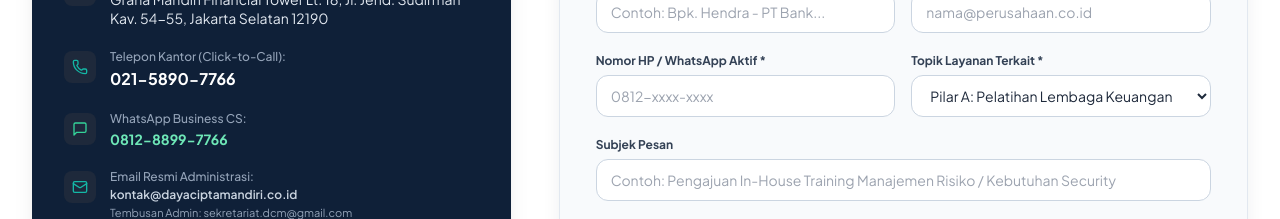
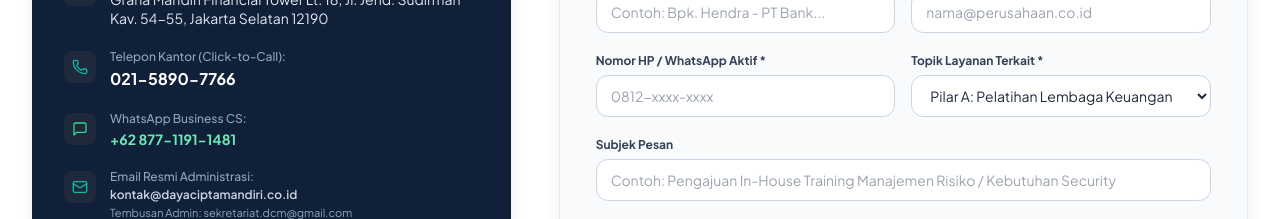
Before and after one commit to astridriyandani99/dc, a React (Vite) app: page / in a window 1280 px wide. Shown: the part 6700-6919 px from the top of the page. Built offline with nearby package versions, Linux system fonts and the light colour scheme.

Commit message:
chore: update official WhatsApp number to +62 877-1191-1481

```diff
--- a/src/data/companyProfile.js
+++ b/src/data/companyProfile.js
@@ -5,8 +5,8 @@ export const companyProfile = {
   description: "Mitra strategis terpercaya institusi perbankan, industri jasa keuangan, dan korporasi di Indonesia. Menghadirkan solusi terpadu pengembangan kapasitas human capital, alih daya tenaga kerja profesional, serta pendampingan hukum dan restrukturisasi berintegritas tinggi.",
   phone: "021-5890-7766",
   phoneRaw: "+622158907766",
-  whatsapp: "0812-8899-7766",
-  whatsappRaw: "6281288997766",
+  whatsapp: "+62 877-1191-1481",
+  whatsappRaw: "6287711911481",
   email: "kontak@dayaciptamandiri.co.id",
   adminEmail: "sekretariat.dcm@gmail.com",
   address: "Graha Mandiri Financial Tower Lt. 18, Jl. Jend. Sudirman Kav. 54-55, Jakarta Selatan 12190",
```
